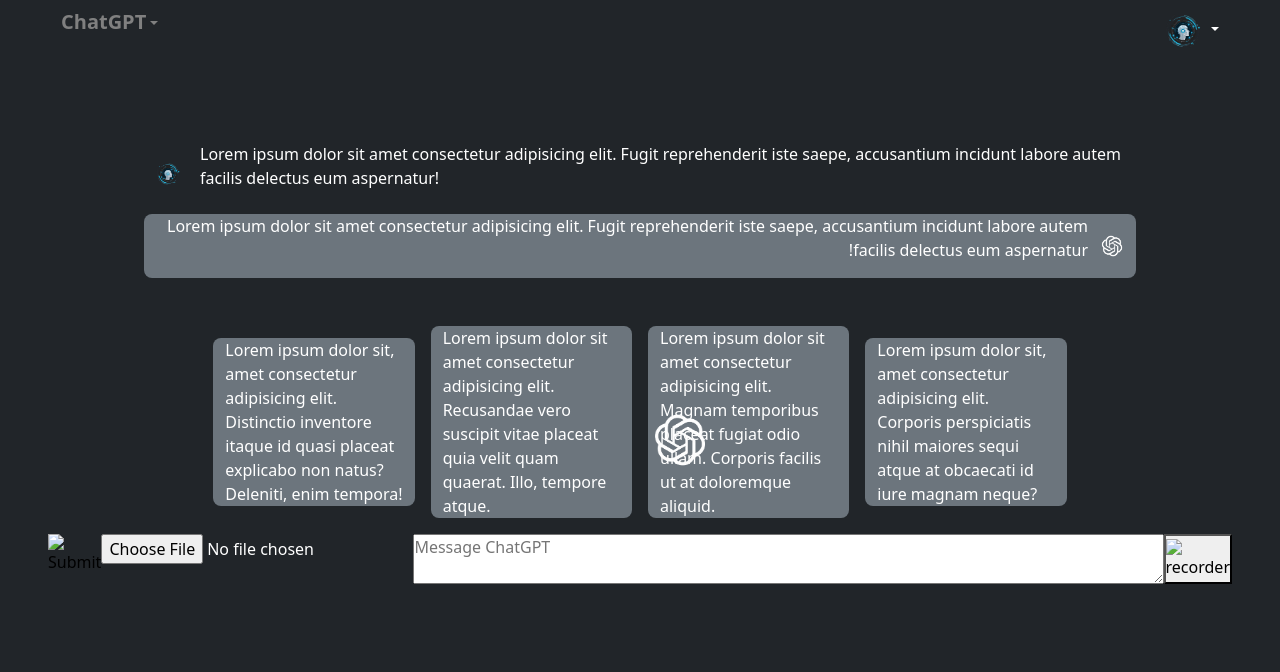
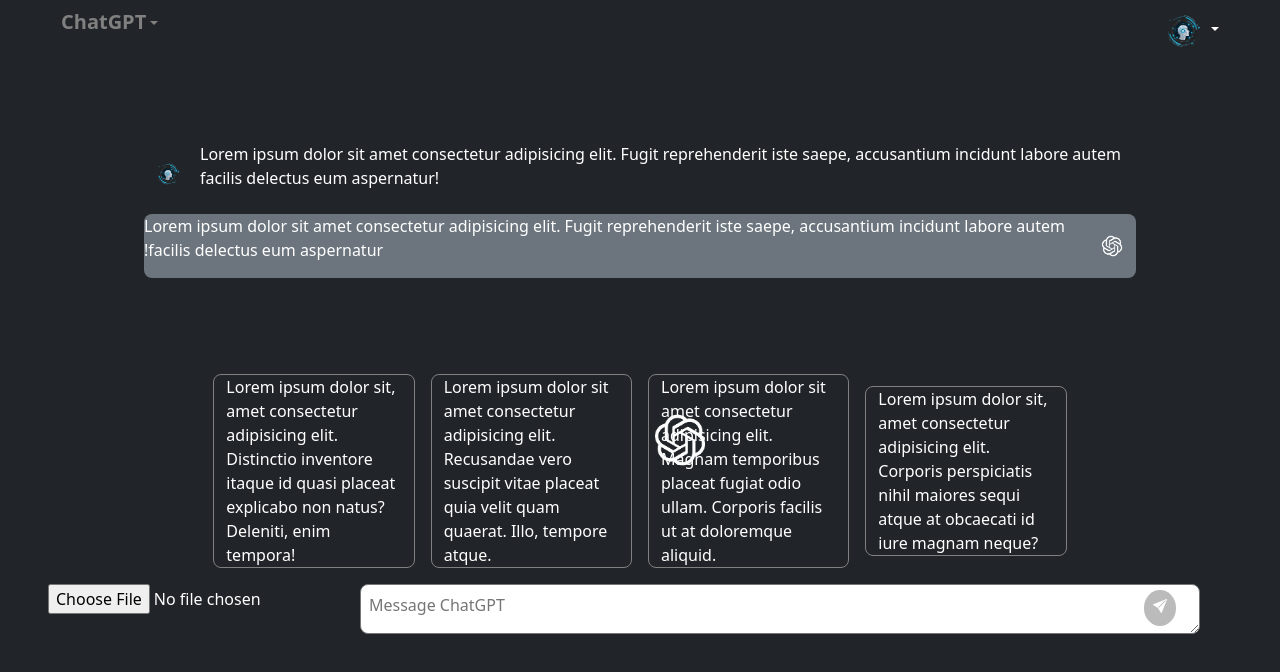
Before and after one commit to oduyemi/TechGPT, a plain HTML site: page index.html in a window 1280 px wide. Drawn offline with nearby package versions, Linux system fonts and the light colour scheme.

Commit message:
textarea fixed

```diff
--- a/index.html
+++ b/index.html
@@ -63,7 +63,7 @@
                 <a class="btn dropdown-toggle" type="button" data-bs-toggle="dropdown" aria-expanded="false"><img src="./resources/images/UserDP.png" alt="dp" class="userDP"></a>
                 <ul class="dropdown-menu dropdown-menu-dark">
                     <li class="dropdown-item">
-                        <i></i>
+                        <i class="bi bi-person-lines-fill"></i>
                         <p>My GPTs</p>
                     </li>
                     <li class="dropdown-item">
@@ -240,7 +240,7 @@
                     </div>
                     <p class="question ms-2">Lorem ipsum dolor sit amet consectetur adipisicing elit. Fugit reprehenderit iste saepe, accusantium incidunt labore autem facilis delectus eum aspernatur!</p>
                 </div>
-                <div class="outputs text-end d-flex bg-secondary my-2 rounded-3">
+                <div class="outputs text-start d-flex bg-secondary my-2 rounded-3">
                     <div class="gptIMG">
                         <img src="./resources/images/GPTLogo.png" alt="GPT_icon" class="p-2 userDP">
                     </div>
@@ -249,19 +249,19 @@
             </div>
             <!-- home screen -->
             <img src="./resources/images/GPTLogo.png" alt="GPT_icon" class="welcomeIMG">
-            <div class="sugested_Q row justify-content-center align-items-center d-flex gap-3">
-                <p class="col-md-5 col-lg-2 bg-secondary rounded-3">Lorem ipsum dolor sit, amet consectetur adipisicing elit. Distinctio inventore itaque id quasi placeat explicabo non natus? Deleniti, enim tempora!</p>
-                <p class="col-md-5 col-lg-2 bg-secondary rounded-3">Lorem ipsum dolor sit amet consectetur adipisicing elit. Recusandae vero suscipit vitae placeat quia velit quam quaerat. Illo, tempore atque.</p>
-                <p class="col-md-5 col-lg-2 bg-secondary rounded-3">Lorem ipsum dolor sit amet consectetur adipisicing elit. Magnam temporibus placeat fugiat odio ullam. Corporis facilis ut at doloremque aliquid.</p>
-                <p class="col-md-5 col-lg-2 bg-secondary rounded-3">Lorem ipsum dolor sit, amet consectetur adipisicing elit. Corporis perspiciatis nihil maiores sequi atque at obcaecati id iure magnam neque?</p>
+            <div class="sugested_Q row justify-content-center align-items-center d-flex gap-3 mt-5 pt-5">
+                <p class="col-md-5 col-lg-2 rounded-3">Lorem ipsum dolor sit, amet consectetur adipisicing elit. Distinctio inventore itaque id quasi placeat explicabo non natus? Deleniti, enim tempora!</p>
+                <p class="col-md-5 col-lg-2 rounded-3">Lorem ipsum dolor sit amet consectetur adipisicing elit. Recusandae vero suscipit vitae placeat quia velit quam quaerat. Illo, tempore atque.</p>
+                <p class="col-md-5 col-lg-2 rounded-3">Lorem ipsum dolor sit amet consectetur adipisicing elit. Magnam temporibus placeat fugiat odio ullam. Corporis facilis ut at doloremque aliquid.</p>
+                <p class="col-md-5 col-lg-2 rounded-3">Lorem ipsum dolor sit, amet consectetur adipisicing elit. Corporis perspiciatis nihil maiores sequi atque at obcaecati id iure magnam neque?</p>
             </div>
             <!-- dialogue box -->
             <div class="type-space d-flex">
-                <input type="image">
                 <input type="file">
                 <textarea name="questions" id="userQuestion" placeholder="Message ChatGPT"></textarea>
-                <button id="recordButton"><img src="" alt="recorder"></button>
-                <audio id="recordedAudio"></audio>
+                <div class="btn btn-sm rounded-circle justify-content-center" id="sendBTN">
+                    <i class="bi bi-send-fill"></i>
+                </div>
             </div>
         </div>
     </div>
--- a/style.css
+++ b/style.css
@@ -73,14 +73,29 @@
     width: 5rem;
 }
 
-.type-space {
-    position: fixed bottom;
-    display: flex;
+.sugested_Q p {
+    border: 1px solid gray;
+}
+
+.sugested_Q p:hover {
+    cursor: pointer;
 }
 
 #userQuestion{
     width: 100%;
-    height: auto;
+    height: 50px;
+    resize: vertical;
+    padding: 0.5rem 4rem 0.5rem 0.5rem;
+    border-radius: 0.5rem;
+}
+
+#sendBTN {
+    width: 2rem;
+    height: 2.2rem;
+    position: relative;
+    right: 3.5rem;
+    top: 0.4rem;
+    background-color: rgb(187, 187, 187);
 }
 
 .container {
```
